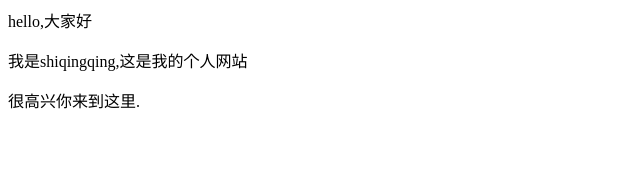
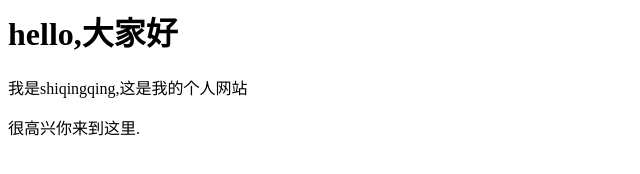
Before and after one commit to Shi-qingqing/Shi-qingqing.github.io, a plain HTML site: page index.html in a window 1280 px wide. Shown: the whole page, without its empty margins (0-640 px from the left). Drawn offline with Linux system fonts and the light colour scheme.

Commit message:
Update index.html

```diff
--- a/index.html
+++ b/index.html
@@ -1,3 +1,3 @@
-<p>hello,大家好</p>
+<h1>hello,大家好</h1>
 <p>我是shiqingqing,这是我的个人网站</p>
 <p>很高兴你来到这里.</p>
```
